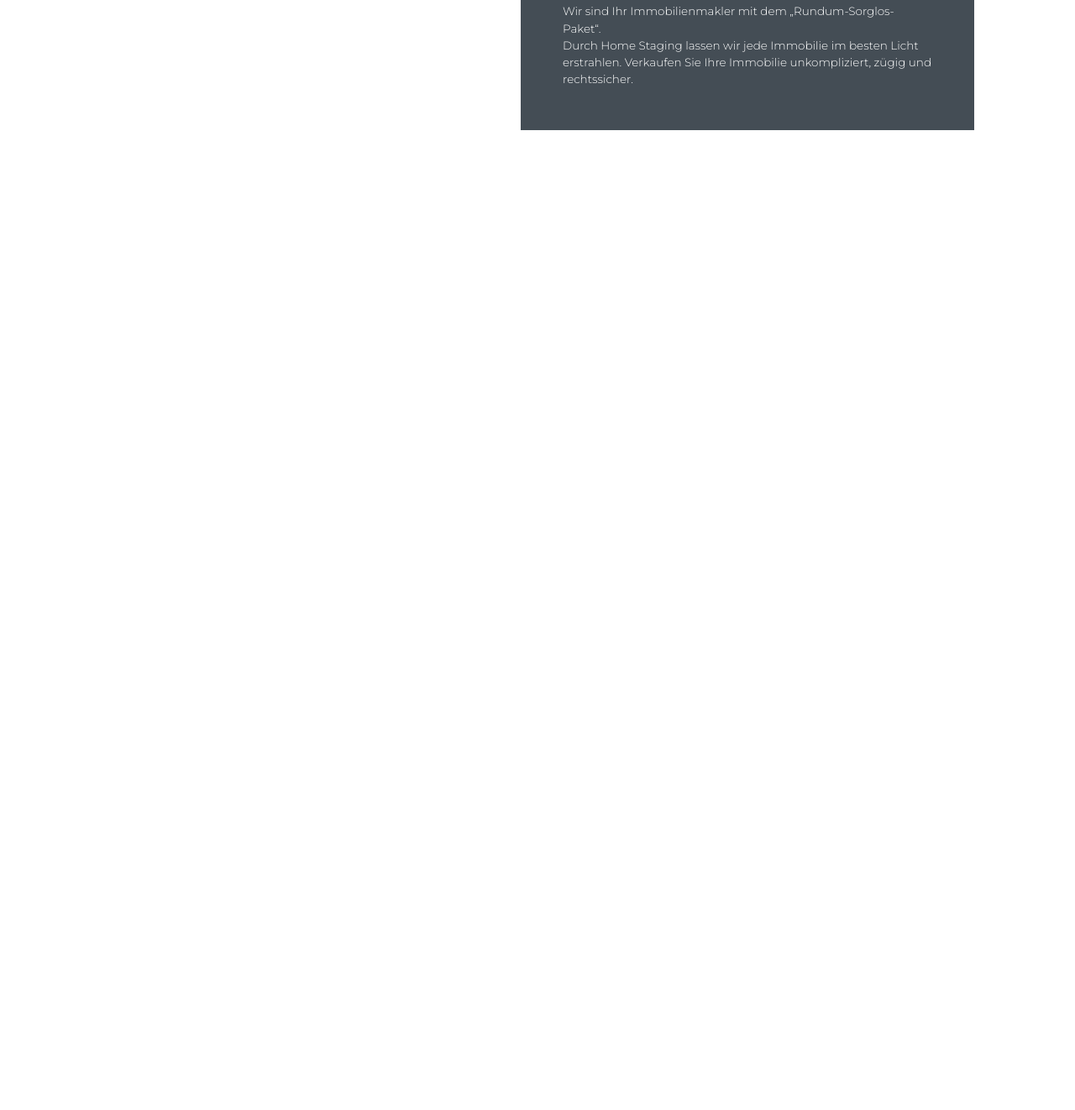
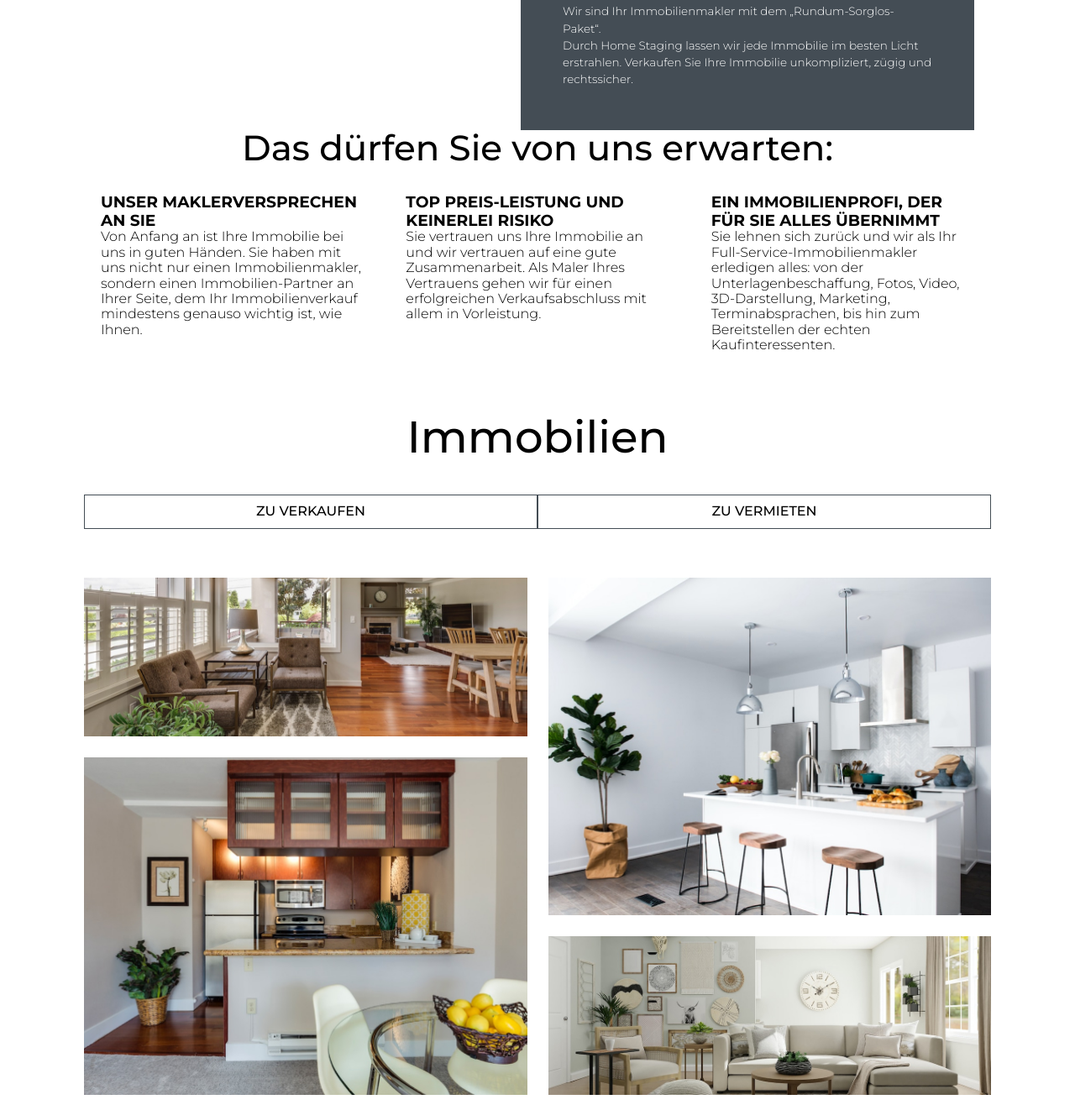
Before and after one commit to kedmar20/Immobilien-Gatsby-ContentfulCMS-Netlify, a Gatsby site: page / in a window 1280 px wide. Shown: the part 1618-2940 px from the top of the page at 84% size. Before the commit the page ends 1950 px from the top, so only its background shows below. Built offline with nearby package versions, Linux system fonts and the light colour scheme; Gatsby itself is replaced by a stand-in of ours.

Commit message:
add 2 new sections

```diff
--- a/src/assets/styles/pages/homepage.styles.js
+++ b/src/assets/styles/pages/homepage.styles.js
@@ -1,5 +1,8 @@
 import styled from 'styled-components';
 import { CornerEffect } from '../../../components/CornerEffectProvider/CornerEffect';
+import { Link } from 'gatsby';
+import arrowIcon from 'assets/icons/arrow.svg';
+
 
 export const Hero = styled.div`
   background-image: url("${({ imageSource }) => imageSource}");
@@ -80,7 +83,6 @@ export const HeroHeading = styled(CornerEffect)`
 
 const StyledSection = styled.section`
   margin: 100px 0;
-
   ${({ theme }) => theme.mq.desktop} {
     margin: 100px 0;
   }
@@ -157,3 +159,129 @@ export const WelcomeSectionImage = styled(CornerEffect)`
     width: 70%;
   }
 `;
+
+export const AdvantagesSection = styled(StyledSection)`
+  padding: 0 20px;
+  ${({ theme }) => theme.mq.desktop} {
+    display: flex;
+    flex-direction: column;
+    align-items: center;
+  }
+`;
+
+export const ShowcaseSection = styled(StyledSection)`
+  h2 {
+    font-size: ${({ theme }) => theme.font.size.headingMobiles};
+    text-align: center;
+    margin: 30px 0 10px;
+  }
+
+  div:nth-child(2) {
+    display: flex;
+    flex-direction: column;
+  }
+
+  ${({ theme }) => theme.mq.desktop} {
+    margin-top: -60px;
+
+    h2 {
+      margin: 0 0 30px;
+    }
+
+    div:nth-child(2) {
+      display: flex;
+      flex-direction: row;
+      justify-content: center;
+    }
+  }
+`;
+
+export const ShowcaseGallery = styled.div`
+  margin: 25px 0 50px;
+  position: relative;
+
+  ${({ theme }) => theme.mq.desktop} {
+    margin: 50px 0 50px;
+    display: grid;
+    grid-template-columns: 1fr 1fr;
+    grid-template-rows: 1fr 1fr 1fr;
+    grid-gap: 25px;
+    position: relative;
+
+    img:nth-child(1) {
+      grid-row: 1 / 2
+    }
+
+    img:nth-child(2) {
+      grid-row: 1 / 3
+    }
+
+    img:nth-child(3) {
+      grid-row: 2 / 4
+    }
+
+    img:nth-child(4) {
+      grid-row: 3 / 4
+    }
+  }
+`;
+
+export const ShowcaseCorner = styled(CornerEffect)`
+  position: absolute;
+  width: 100%;
+  height: 100%;
+  left: 0;
+  top: 0;
+`;
+
+export const ShowcaseImage = styled.img`
+  width: 100%;
+  height: ${({ isBig }) => (isBig ? '250px' : '125px')};
+  object-fit: cover;
+  margin: 10px 0;
+
+  ${({ theme }) => theme.mq.desktop} {
+    height: 100%;
+    margin: 0;
+  }
+`;
+
+export const StyledButton = styled.button`
+  border: 1px solid ${({ theme }) => theme.colors.dark};
+  background-color: transparent;
+  font-size: ${({ theme }) => theme.font.size.button};
+  font-family: ${({ theme }) => theme.font.family.montserrat};
+  font-weight: 500;
+  padding: 10px 15px;
+  display: block;
+  margin: 8px auto;
+  color: black;
+  text-transform: uppercase;
+  text-align: center;
+  text-decoration: none;
+  width: 85%;
+`;
+
+export const StyledLinkButton = styled(Link)`
+  font-family: ${({ theme }) => theme.font.family.montserrat};
+  font-size: ${({ theme }) => theme.font.size.paragraph};
+  color: ${({ theme }) => theme.colors.dark};
+  text-decoration: underline;
+  position: relative;
+  display: inline-block;
+  margin: 5px 0 10px;
+
+  &::after {
+    position: absolute;
+    content: '';
+    background-image: url("${arrowIcon}");
+    background-repeat: no-repeat;
+    background-size: contain;
+    background-position: 0 50%;
+    width: 20px;
+    height: 20px;
+    right: -35px;
+    top: 50%;
+    transform: translateY(-50%);
+  }
+`;
--- a/src/assets/styles/theme.js
+++ b/src/assets/styles/theme.js
@@ -21,7 +21,7 @@ export const theme = {
         },
         family: {
             montserrat: '"Montserrat", sans-serif',
-            cormorant: '"Lato", sans-serif',
+            lato: '"Lato", sans-serif',
         },
     },
     mq: {
--- a/src/components/HighlightedHeading/HighlightedHeading.jsx
+++ b/src/components/HighlightedHeading/HighlightedHeading.jsx
@@ -9,20 +9,20 @@ export const HighlightedHeading = ({
     const headingRef = useRef(null);
     const [playState, setPlayState] = useState(false);
 
-    const handlePlayStateChange = throttle(() => {
-        const { top } = headingRef.current.getBoundingClientRect();
-        if (top < 800) {
-            setPlayState(true);
-        }
-    }, 150);
-
-    useEffect(() => {
-        document.addEventListener('scroll', handlePlayStateChange);
-
-        return () => {
-            document.removeEventListener('scroll', handlePlayStateChange);
-        };
-    }, []);
+    // const handlePlayStateChange = throttle(() => {
+    //     const { top } = headingRef.current.getBoundingClientRect();
+    //     if (top < 800) {
+    //         setPlayState(true);
+    //     }
+    // }, 150);
+    //
+    // useEffect(() => {
+    //     document.addEventListener('scroll', handlePlayStateChange);
+    //
+    //     return () => {
+    //         document.removeEventListener('scroll', handlePlayStateChange);
+    //     };
+    // }, []);
 
     return (
         <StyledHeading playState={playState} ref={headingRef} width={width} isRight={isRight} as={`h${level}`} {...props}>{children}</StyledHeading>
--- a/src/components/HighlightedHeading/HighlightedHeading.styles.js
+++ b/src/components/HighlightedHeading/HighlightedHeading.styles.js
@@ -22,7 +22,7 @@ export const StyledHeading = styled.div`
     height: calc(${({ theme }) => theme.font.size.headingSmall} * 1.5);
     top: calc(-${({ theme }) => theme.font.size.headingSmall} / 6);
     left: -50%;
-    background-color: ${({ theme }) => theme.color.beige};
+    background-color: ${({ theme }) => theme.colors.beige};
   }
 
   ${({ theme }) => theme.mq.desktop} {
@@ -36,7 +36,7 @@ export const StyledHeading = styled.div`
       top: calc(-${({ theme }) => theme.font.size.headingSmall} / 6);
       left: ${({ isRight }) => (isRight ? 'unset' : '-5%')};
       right: ${({ isRight }) => (isRight ? '-5%' : 'unset')};
-      background-color: ${({ theme }) => theme.color.beige};
+      background-color: ${({ theme }) => theme.colors.beige};
     }
   }
 `;
--- a/src/components/Navigation/Navigation.styles.js
+++ b/src/components/Navigation/Navigation.styles.js
@@ -81,7 +81,7 @@ export const StyledNavigation = styled.nav`
       a {
         display: inline-block;
         padding: 25px;
-        font-family: ${({ theme }) => theme.font.family.cormorant};
+        font-family: ${({ theme }) => theme.font.family.lato};
         color: black;
         text-decoration: none;
         font-size: ${({ theme }) => theme.font.size.mobileMenu};
--- /dev/null
+++ b/src/components/StyledList/StyledList.styles.js
@@ -0,0 +1,22 @@
+import styled from 'styled-components';
+
+export const StyledList = styled.ul`
+  padding: 0;
+  list-style: none;
+
+  li {
+    margin: 30px 0;
+
+    h3 {
+      font-family: ${({ theme }) => theme.font.family.montserrat};
+      font-weight: 700;
+      margin: 0;
+    }
+  }
+
+  ${({ theme }) => theme.mq.desktop} {
+    display: grid;
+    grid-template-columns: repeat(3, 1fr);
+    grid-gap: 50px;
+  }
+`;
--- a/src/pages/index.js
+++ b/src/pages/index.js
@@ -5,7 +5,7 @@ import { HighlightedHeading } from 'components/HighlightedHeading/HighlightedHea
 import {
     AdvantagesSection,
     Hero,
-    HeroHeading, HeroImage,
+    HeroHeading,
     ReviewsSection,
     ServicesSection, ShowcaseCorner,
     ShowcaseGallery,
@@ -17,6 +17,9 @@ import {
     WelcomeSectionContent,
     WelcomeSectionImage,
 } from 'assets/styles/pages/homepage.styles';
+import { StyledList } from 'components/StyledList/StyledList.styles';
+// import { ContactForm } from '../components/ContactForm/ContactForm';
+
 
 
 const IndexPage = ({data}) => {
@@ -43,6 +46,55 @@ const IndexPage = ({data}) => {
             </WelcomeSectionContent>
             <WelcomeSectionImage position="bottomLeft" color="beige" size="100px" distance="30px" imageSource={data.welcome.publicURL} />
         </WelcomeSection>
+
+
+        <AdvantagesSection>
+            <HighlightedHeading width="50" isRight>Das dürfen Sie von uns erwarten:</HighlightedHeading>
+            <StyledList>
+                <li>
+                    <h3>
+                        UNSER MAKLERVERSPRECHEN AN SIE
+                    </h3>
+                    <p>
+                        Von Anfang an ist Ihre Immobilie bei uns in guten Händen. Sie haben mit uns nicht nur einen Immobilienmakler, sondern einen Immobilien-Partner an Ihrer Seite, dem Ihr Immobilienverkauf mindestens genauso wichtig ist, wie Ihnen.
+                    </p>
+                </li>
+                <li>
+                    <h3>
+                        TOP PREIS-LEISTUNG UND KEINERLEI RISIKO
+                    </h3>
+                    <p>
+                        Sie vertrauen uns Ihre Immobilie an und wir vertrauen auf eine gute Zusammenarbeit. Als Maler Ihres Vertrauens gehen wir für einen erfolgreichen Verkaufsabschluss mit allem in Vorleistung.
+                    </p>
+                </li>
+                <li>
+                    <h3>
+                        EIN IMMOBILIENPROFI, DER FÜR SIE ALLES ÜBERNIMMT
+                    </h3>
+                    <p>
+                        Sie lehnen sich zurück und wir als Ihr Full-Service-Immobilienmakler erledigen alles: von der Unterlagenbeschaffung, Fotos, Video, 3D-Darstellung, Marketing, Terminabsprachen, bis hin zum Bereitstellen der echten Kaufinteressenten.
+                    </p>
+                </li>
+            </StyledList>
+        </AdvantagesSection>
+        <ShowcaseSection>
+            <h2>Immobilien</h2>
+            <div>
+                <StyledButton as={Link} to="/oferty" isCentered>ZU VERKAUFEN</StyledButton>
+                <StyledButton as={Link} to="/realizacje" isCentered>ZU VERMIETEN</StyledButton>
+            </div>
+            <ShowcaseGallery>
+                <ShowcaseImage src={data.grid1.publicURL} alt="#" />
+                <ShowcaseImage isBig src={data.grid2.publicURL} alt="#" />
+                <ShowcaseImage src={data.grid3.publicURL} alt="#" />
+                <ShowcaseImage isBig src={data.grid4.publicURL} alt="#" />
+                <ShowcaseCorner position="bottomLeft" size="100px" distance="30px" color="beige" />
+                <ShowcaseCorner position="topRight" size="100px" distance="30px" color="dark" />
+            </ShowcaseGallery>
+        </ShowcaseSection>
+
+
+
     </MainWrapper>
   )
 }
```
Also changed, not shown: src/assets/icons/arrow.svg (added).
